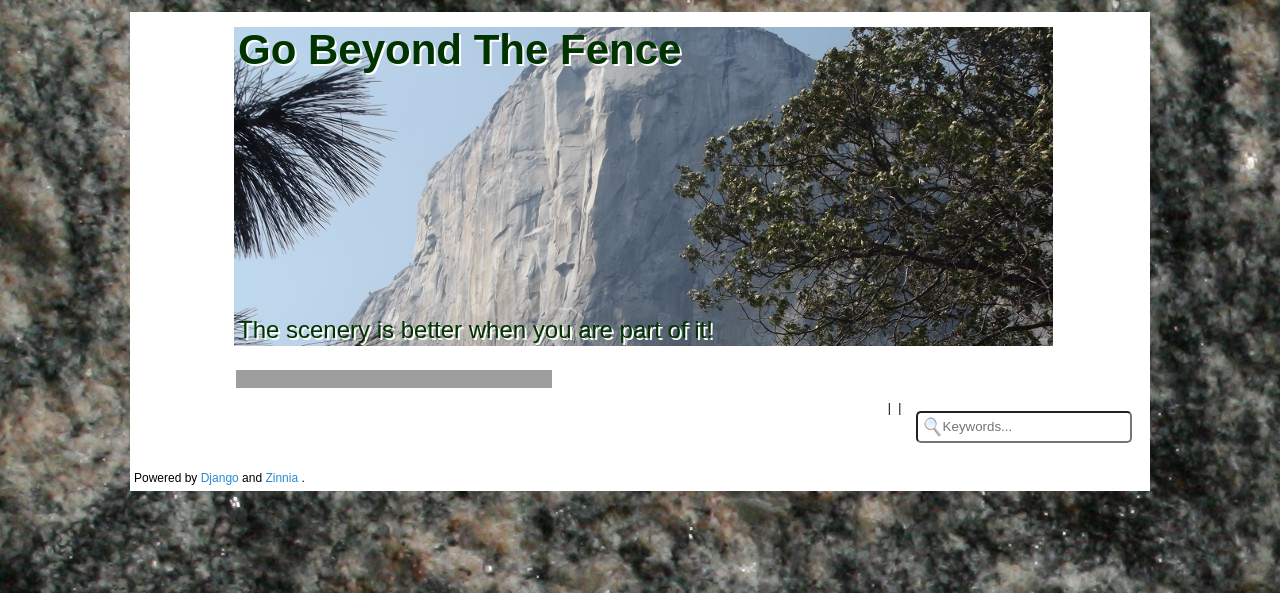
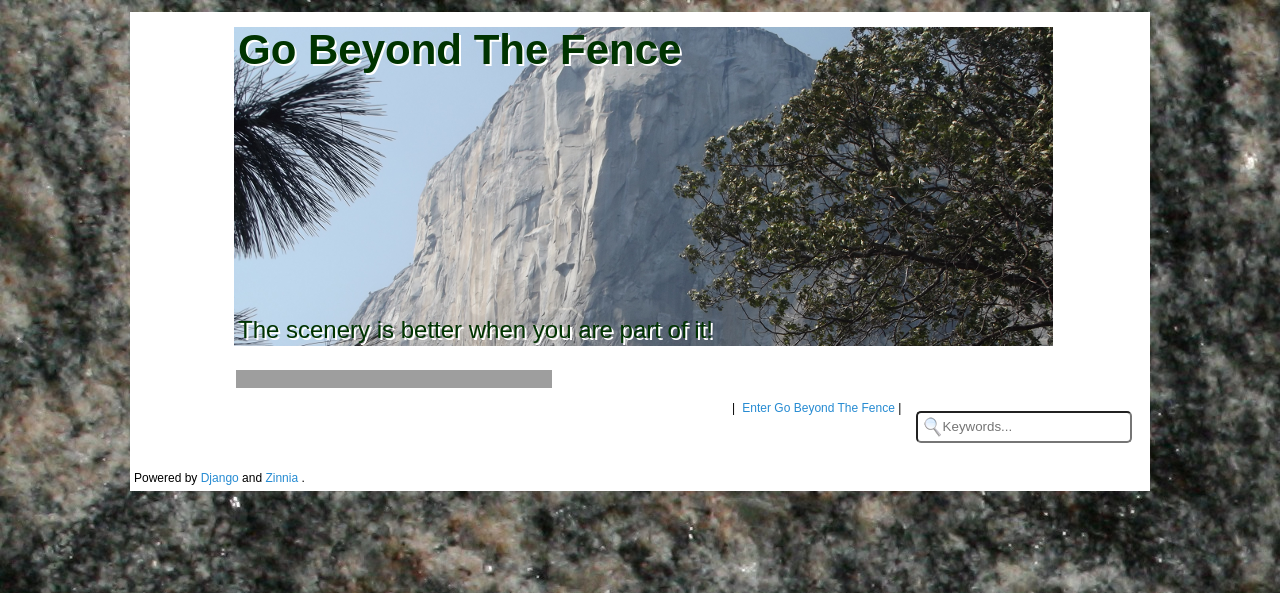
Before and after one commit to Tanner272003/Blog, a Django app: page /about/ in a window 1280 px wide. Shown: the top 593 px of the page. Run offline with Django 3.2, Linux system fonts and the light colour scheme; parts of the project's set-up code (start-up, migrations or seed data) failed here and were passed over; grey boxes are pictures that could not be loaded.

Commit message:
editing about page

```diff
--- a/web/mysite/templates/about.html
+++ b/web/mysite/templates/about.html
@@ -44,7 +44,7 @@
 			</li>
             <li>
 
-
+            <a href="enocktest.herokuapp.com/blog"> Enter Go Beyond The Fence </a>
 
             </li>
 
```
